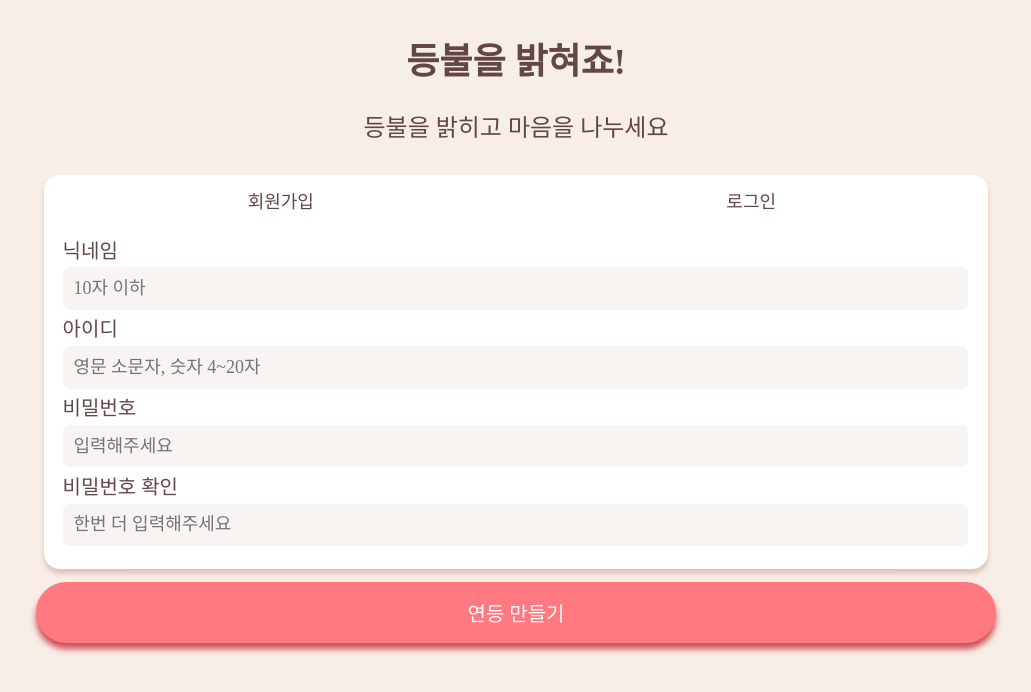
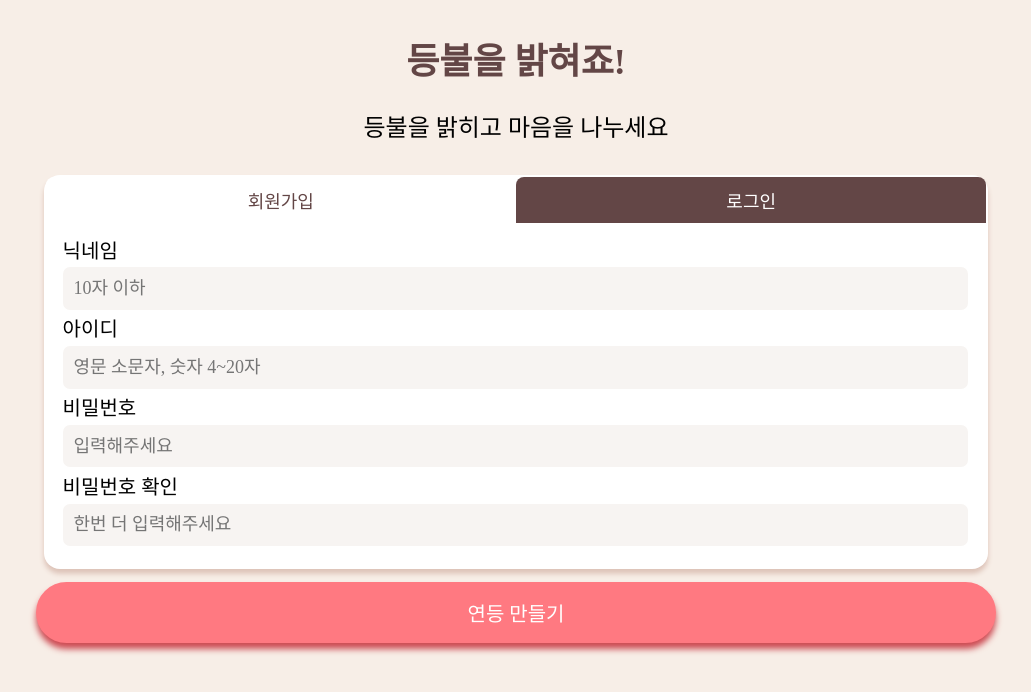
Before and after one commit to Budda-handsome/buddha_birthday, a React (Create React App) app: page / in a window 1280 px wide. Both pictures are taken after a click on the button "시작하기". Shown: the top 692 px of the page, without its empty margins (124-1155 px from the left). Built offline with nearby package versions, Linux system fonts and the light colour scheme; a web font is replaced by a local one.

Commit message:
tab change

```diff
--- a/package.json
+++ b/package.json
@@ -2,17 +2,17 @@
   "name": "buddha-birthday",
   "version": "0.1.0",
   "private": true,
-  "proxy": "http://localhost:8080",
   "dependencies": {
     "@testing-library/jest-dom": "^5.16.4",
     "@testing-library/react": "^13.1.1",
     "@testing-library/user-event": "^13.5.0",
     "react": "^18.0.0",
     "react-dom": "^18.0.0",
+    "react-router-dom": "^6.3.0",
     "react-scripts": "5.0.1",
+    "styled-components": "^5.3.5",
     "web-vitals": "^2.1.4"
   },
-
   "scripts": {
     "start": "react-scripts start",
     "build": "react-scripts build",
@@ -25,6 +25,7 @@
       "react-app/jest"
     ]
   },
+  "proxy": "http://localhost:8080",
   "browserslist": {
     "production": [
       ">0.2%",
--- a/src/App.js
+++ b/src/App.js
@@ -1,6 +1,7 @@
-import styles from "./App.moudle.css";
-import styles2 from "./styles.css";
+
+import styles from "./styles.css";
 import logo from './buddha.png';
+import styled from "styled-components"
 
 import {BrowserRouter as Router,Routes, Route, useNavigate, Link} from "react-router-dom"
 import React, { useState } from "react";
@@ -61,19 +62,19 @@ function SignUp(){
     <div id="tab-1" className="tab-content">
             <form action="" method="get" className="form-signup">
               <div className="form-signup">
-                <label for="name">닉네임 </label>
+                <label htmlFor="name">닉네임 </label>
                 <input type="text" name="name" id="name" placeholder="10자 이하" required/>
                 </div>
               <div className="form-signup">
-                <label for="id">아이디 </label>
+                <label htmlFor="id">아이디 </label>
                 <input type="text" name="id" id="id" placeholder="영문 소문자, 숫자 4~20자" required/>
                 </div>
               <div className="form-signup">
-                <label for="password">비밀번호 </label>
+                <label htmlFor="password">비밀번호 </label>
                 <input type="password" name="password" id="password" placeholder="입력해주세요" required/>
               </div>
               <div className="form-signup">
-                <label for="passwordcheck">비밀번호 확인 </label>
+                <label htmlFor="passwordcheck">비밀번호 확인 </label>
                 <input type="text" name="passwordcheck" id="passwordcheck" placeholder="한번 더 입력해주세요" required/>
                 </div>
 
@@ -84,11 +85,11 @@ function SignUp(){
      <div id="tab-2" className="tab-content">
             <form action="" method="get" className="form-login">
               <div className="form-login">
-                <label for="id">아이디 </label>
+                <label htmlFor="id">아이디 </label>
                 <input type="text" name="id" id="id" required/>
                 </div>
               <div className="form-login">
-                <label for="password">비밀번호 </label>
+                <label htmlFor="password">비밀번호 </label>
                 <input type="password" name="password" id="password" required/>
                 </div>
             </form>
@@ -97,6 +98,11 @@ function SignUp(){
   }
 
 
+  const AdSlideLI = styled.li`
+    color: ${props => (props.active ? `#634646` : `#fff`)};
+    background-color: ${props => (props.active ?  `#fff`: `#634646`)};
+
+  `;
     return (
       <div className="wrapper">
       <header className="head">
@@ -104,17 +110,14 @@ function SignUp(){
         <p>등불을 밝히고 마음을 나누세요</p>
       </header>
 
-          <div className="container" style= {styles2}>
+          <div className="container">
             <ul className="tabs" >
-              <li onClick={() => clickHandler(0)} className="tab-link " data-tab="tab-1">
-                <input type="radio" id="signup" name="select"></input>
-                <label for="signup">회원가입</label>
-                </li>
-              <li onClick={() => clickHandler(1)}className="tab-link" data-tab="tab-2">
-                  <input type="radio" id="signin" name="select"></input>
-                  <label for="signin">로그인</label>
-
-              </li>
+              <AdSlideLI active={count === 0} onClick={() => clickHandler(0)} className="tab-link ">
+                <span>회원가입</span>
+                </AdSlideLI>
+                <AdSlideLI active={count=== 1} onClick={() => clickHandler(1)}className="tab-link">
+                  <span>로그인</span>
+              </AdSlideLI>
 
             </ul>
 
--- a/src/styles.css
+++ b/src/styles.css
@@ -8,10 +8,13 @@
 
 *{
     font-family: 'KOTRAHOPE';
-    color:#634646;
+    /* color:#634646; */
     text-align: center;
 }
 
+h2{
+    color:#634646;
+}
 a{
     text-decoration: none;
 }
@@ -80,38 +83,6 @@ ul.tabs{
     cursor: pointer;
   }
 
-
-
-  /* ul.tabs li{
-    background: none;
-    color: #634646;
-  } */
-
-  /* .tab-content.current{
-    display: inherit;
-  }
-  .tab-content{
-    display: none;
-
-  } */
-
-  #signup, #signin{
-    display: none;
-    background: none;
-    color: #634646;
-    font-size: 16dp;
-  }
-
-  label #signup, label #signin{
-      text-align: center;
-  }
-input:checked +.tablink {
-    color: #fff;
-    background-color: #634646;
-}
-
-
-
 form{
     position: relative;
     margin:0 .3em .3em 5px;
@@ -130,7 +101,6 @@ form .form-example{
 
 .form-signup label, .form-login label{
     float:left;
-
 }
 
 input{
```
Also changed, not shown: 1 other file (tests, documents, lock files or other folders).
